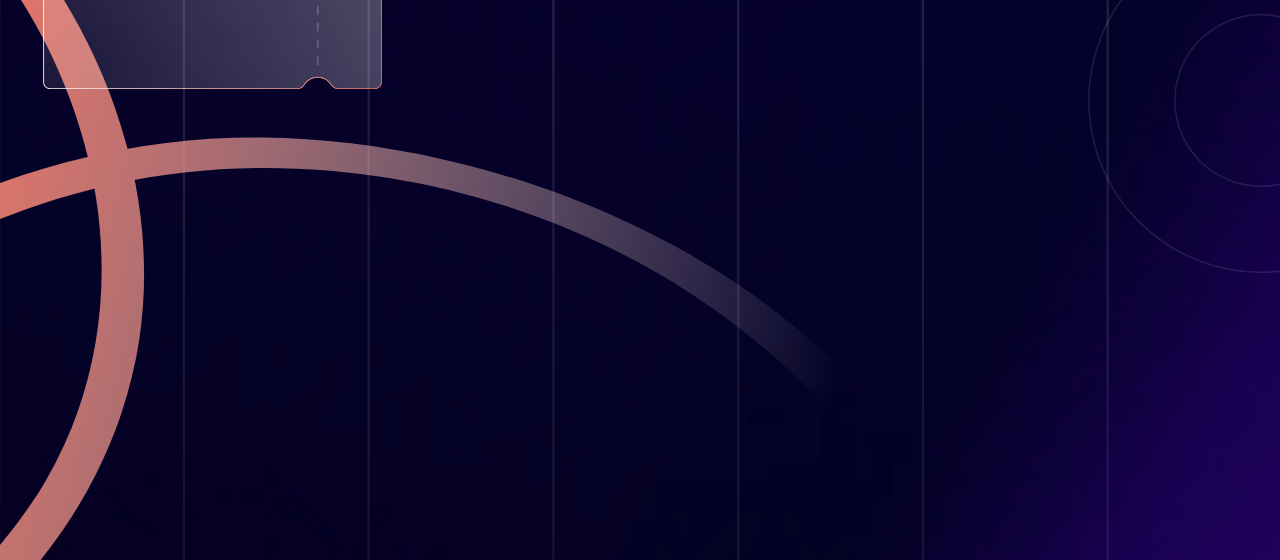
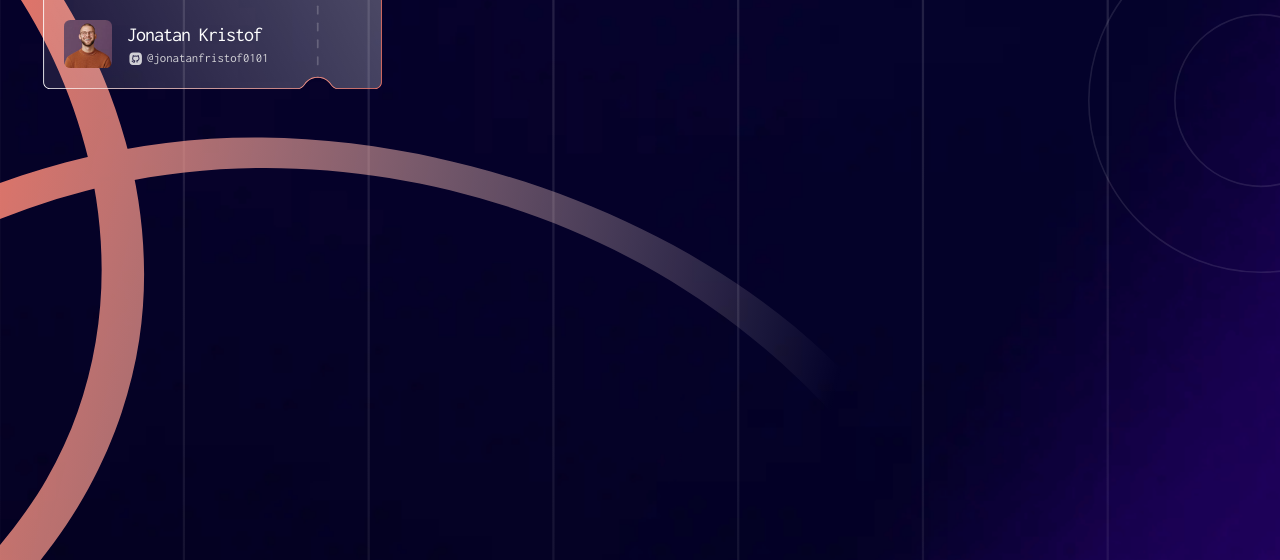
Before and after one commit to styn1s/Conference-Ticket-Generator, a website built with Vite: page index.html in a window 1280 px wide. Shown: the part 351-911 px from the top of the page. Built offline with nearby package versions, Linux system fonts and the light colour scheme.

Commit message:
Added user info to the ticket

```diff
--- a/index.html
+++ b/index.html
@@ -124,6 +124,14 @@
             <p class="ticket-info__text">Jan 31, 2027 / Austin, TX</p>
           </div>
         </div>
+
+        <div class="success__user-info">
+          <img class="user-info__avatar" src="/src/assets/images/image-avatar.jpg" alt="Avatar pic">
+          <div class="user-info__wrapper">
+            <p class="user-info__fullname">Jonatan Kristof</h1>
+            <p class="user-info__github">@jonatanfristof0101</p>
+          </div>
+        </div>
       </section>
     </section>
 
--- a/src/main.scss
+++ b/src/main.scss
@@ -239,6 +239,9 @@ body {
   }
 
   &__ticket {
+    display: flex;
+    flex-direction: column;
+    justify-content: space-between;
     width: 90%;
     height: 9.9rem;
     margin: 5rem auto 0;
@@ -249,20 +252,32 @@ body {
   }
 }
 
-.success__ticket-info {
+.success__ticket-info,
+.success__user-info {
   display: flex;
   gap: 15px;
   height: fit-content;
 }
 
-.ticket-info__wrapper {
+.ticket-info__wrapper,
+.user-info__wrapper {
   display: flex;
   flex-direction: column;
+}
+
+.ticket-info__wrapper {
   gap: 10px;
 }
 
+.user-info__wrapper {
+  margin-top: 4px;
+  gap: 6px;
+}
+
 .ticket-info__title,
-.ticket-info__text {
+.ticket-info__text,
+.user-info__fullname,
+.user-info__github {
   margin: 0;
   text-align: left;
 }
@@ -272,14 +287,45 @@ body {
   margin-top: -3px;
 }
 
-.ticket-info__text {
+.user-info__fullname {
+  letter-spacing: -0.0625rem;
+}
+
+.ticket-info__text,
+.user-info__github {
   color: $secondary-color;
-  font-size: .8rem
+  font-size: 0.8rem;
 }
 
 .ticket-info__logo {
   width: 2rem;
   height: min-content;
+}
+
+.user-info__avatar {
+  width: 3rem;
+  height: min-content;
+  border-radius: 0.4rem;
+}
+
+.user-info__fullname {
+  font-size: 1.25rem;
+}
+
+.user-info__github {
+  position: relative;
+  padding-left: 20px;
+
+  &::before {
+    content: "";
+    position: absolute;
+    left: 0;
+    bottom: 50%;
+    transform: translateY(50%);
+    width: 17px;
+    height: 17px;
+    background: url("/src/assets/images/icon-github.svg") center / contain;
+  }
 }
 
 #pattern-circle-top {
```
Also changed, not shown: src/main.css, 1 other file.
